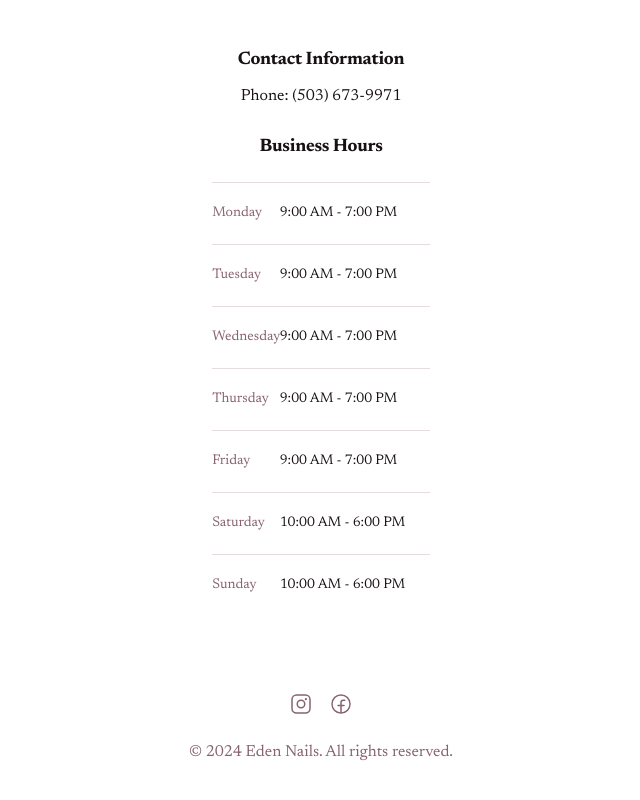
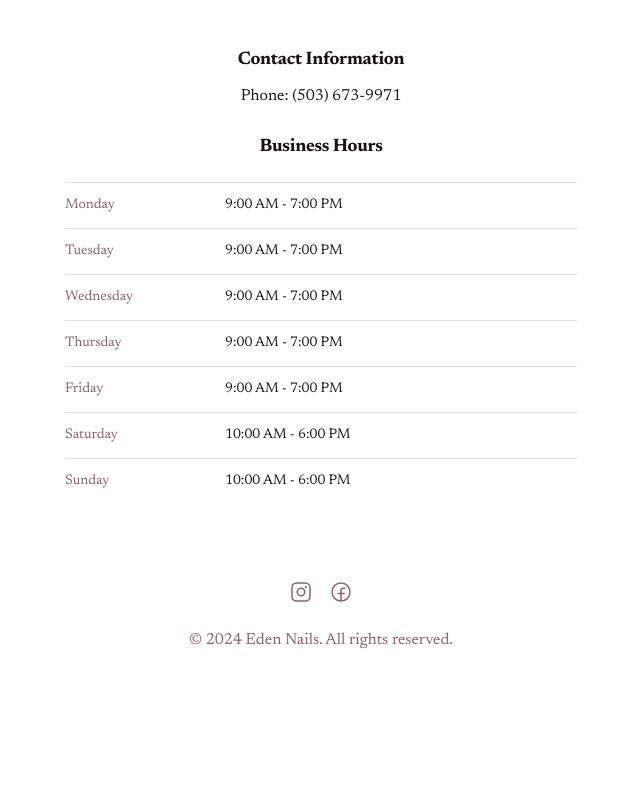
Before and after one commit to thaitran1506/edennailsv2, a Next.js app: page / in a window 1280 px wide. Shown: the part 5175-5975 px from the top of the page, without its empty margins (319-959 px from the left). After the commit the page ends 5867 px from the top, so only its background shows below. Built offline with nearby package versions, Linux system fonts and the light colour scheme; grey boxes are pictures that could not be loaded.

Commit message:
Improve business hours section: reduce vertical spacing and increase width for better readability

```diff
--- a/src/components/ContactSection.tsx
+++ b/src/components/ContactSection.tsx
@@ -1,6 +1,6 @@
 export default function ContactSection() {
   return (
-    <div className="px-40 flex flex-1 justify-center py-5">
+    <div className="px-4 sm:px-8 md:px-16 lg:px-24 xl:px-40 flex flex-1 justify-center py-5">
       <div className="layout-content-container flex flex-col max-w-[960px] flex-1">
         <div className="flex flex-wrap justify-center gap-3 p-4">
           <p className="text-[#181113] tracking-light text-[32px] font-bold leading-tight min-w-72 text-center">Contact Us</p>
@@ -27,32 +27,32 @@ export default function ContactSection() {
         <p className="text-[#181113] text-base font-normal leading-normal pb-3 pt-1 px-4 text-center">Phone: (503) 673-9971</p>
         <h3 className="text-[#181113] text-lg font-bold leading-tight tracking-[-0.015em] px-4 pb-2 pt-4 text-center">Business Hours</h3>
         <div className="p-4 flex justify-center">
-          <div className="grid grid-cols-[20%_1fr] gap-x-6 max-w-md">
-            <div className="col-span-2 grid grid-cols-subgrid border-t border-t-[#e5dcdf] py-5">
+          <div className="grid grid-cols-[25%_1fr] gap-x-8 max-w-lg w-full">
+            <div className="col-span-2 grid grid-cols-subgrid border-t border-t-[#e5dcdf] py-3">
               <p className="text-[#88636f] text-sm font-normal leading-normal">Monday</p>
               <p className="text-[#181113] text-sm font-normal leading-normal">9:00 AM - 7:00 PM</p>
             </div>
-            <div className="col-span-2 grid grid-cols-subgrid border-t border-t-[#e5dcdf] py-5">
+            <div className="col-span-2 grid grid-cols-subgrid border-t border-t-[#e5dcdf] py-3">
               <p className="text-[#88636f] text-sm font-normal leading-normal">Tuesday</p>
               <p className="text-[#181113] text-sm font-normal leading-normal">9:00 AM - 7:00 PM</p>
             </div>
-            <div className="col-span-2 grid grid-cols-subgrid border-t border-t-[#e5dcdf] py-5">
+            <div className="col-span-2 grid grid-cols-subgrid border-t border-t-[#e5dcdf] py-3">
               <p className="text-[#88636f] text-sm font-normal leading-normal">Wednesday</p>
               <p className="text-[#181113] text-sm font-normal leading-normal">9:00 AM - 7:00 PM</p>
             </div>
-            <div className="col-span-2 grid grid-cols-subgrid border-t border-t-[#e5dcdf] py-5">
+            <div className="col-span-2 grid grid-cols-subgrid border-t border-t-[#e5dcdf] py-3">
               <p className="text-[#88636f] text-sm font-normal leading-normal">Thursday</p>
               <p className="text-[#181113] text-sm font-normal leading-normal">9:00 AM - 7:00 PM</p>
             </div>
-            <div className="col-span-2 grid grid-cols-subgrid border-t border-t-[#e5dcdf] py-5">
+            <div className="col-span-2 grid grid-cols-subgrid border-t border-t-[#e5dcdf] py-3">
               <p className="text-[#88636f] text-sm font-normal leading-normal">Friday</p>
               <p className="text-[#181113] text-sm font-normal leading-normal">9:00 AM - 7:00 PM</p>
             </div>
-            <div className="col-span-2 grid grid-cols-subgrid border-t border-t-[#e5dcdf] py-5">
+            <div className="col-span-2 grid grid-cols-subgrid border-t border-t-[#e5dcdf] py-3">
               <p className="text-[#88636f] text-sm font-normal leading-normal">Saturday</p>
               <p className="text-[#181113] text-sm font-normal leading-normal">10:00 AM - 6:00 PM</p>
             </div>
-            <div className="col-span-2 grid grid-cols-subgrid border-t border-t-[#e5dcdf] py-5">
+            <div className="col-span-2 grid grid-cols-subgrid border-t border-t-[#e5dcdf] py-3">
               <p className="text-[#88636f] text-sm font-normal leading-normal">Sunday</p>
               <p className="text-[#181113] text-sm font-normal leading-normal">10:00 AM - 6:00 PM</p>
             </div>
```
